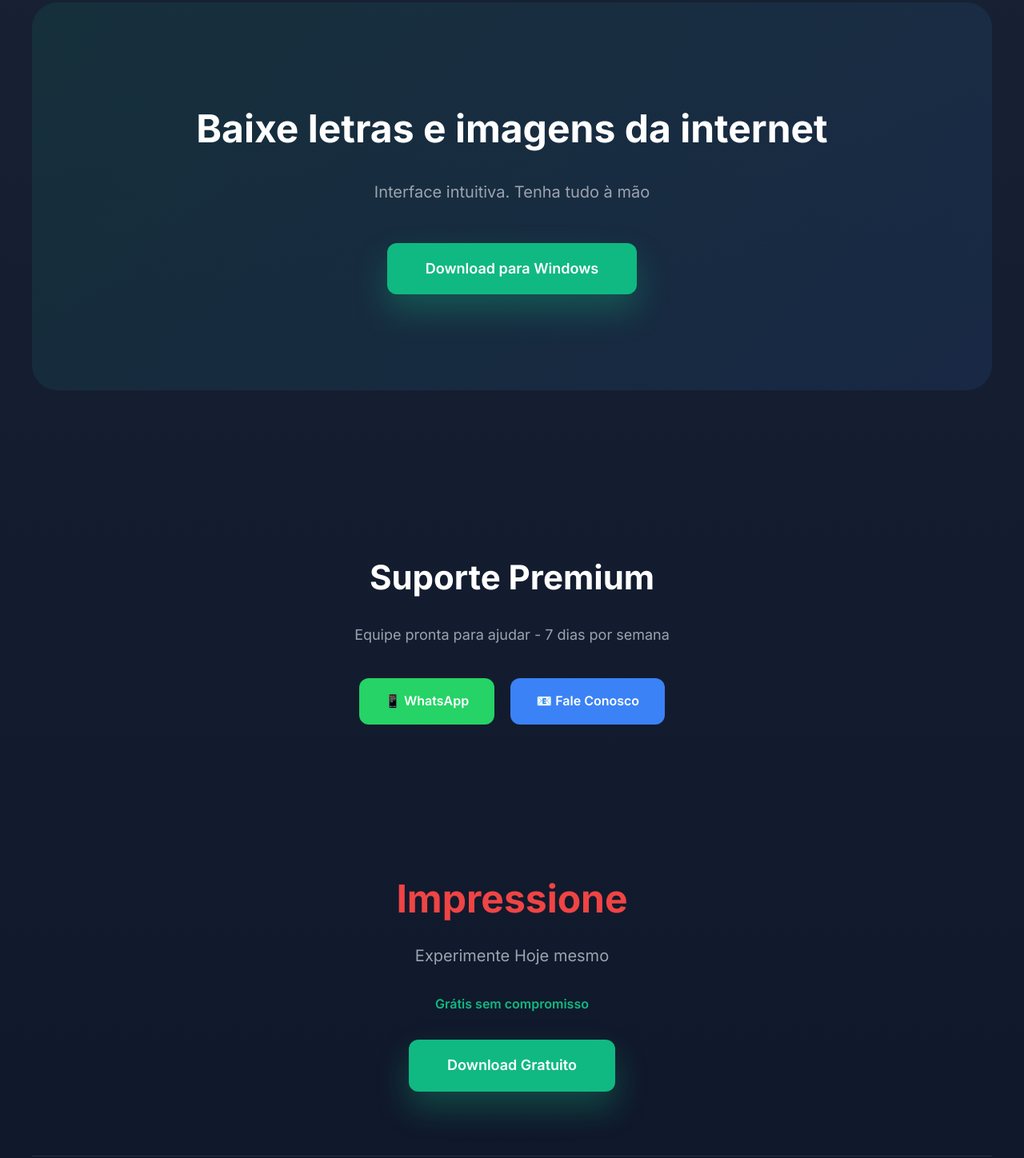
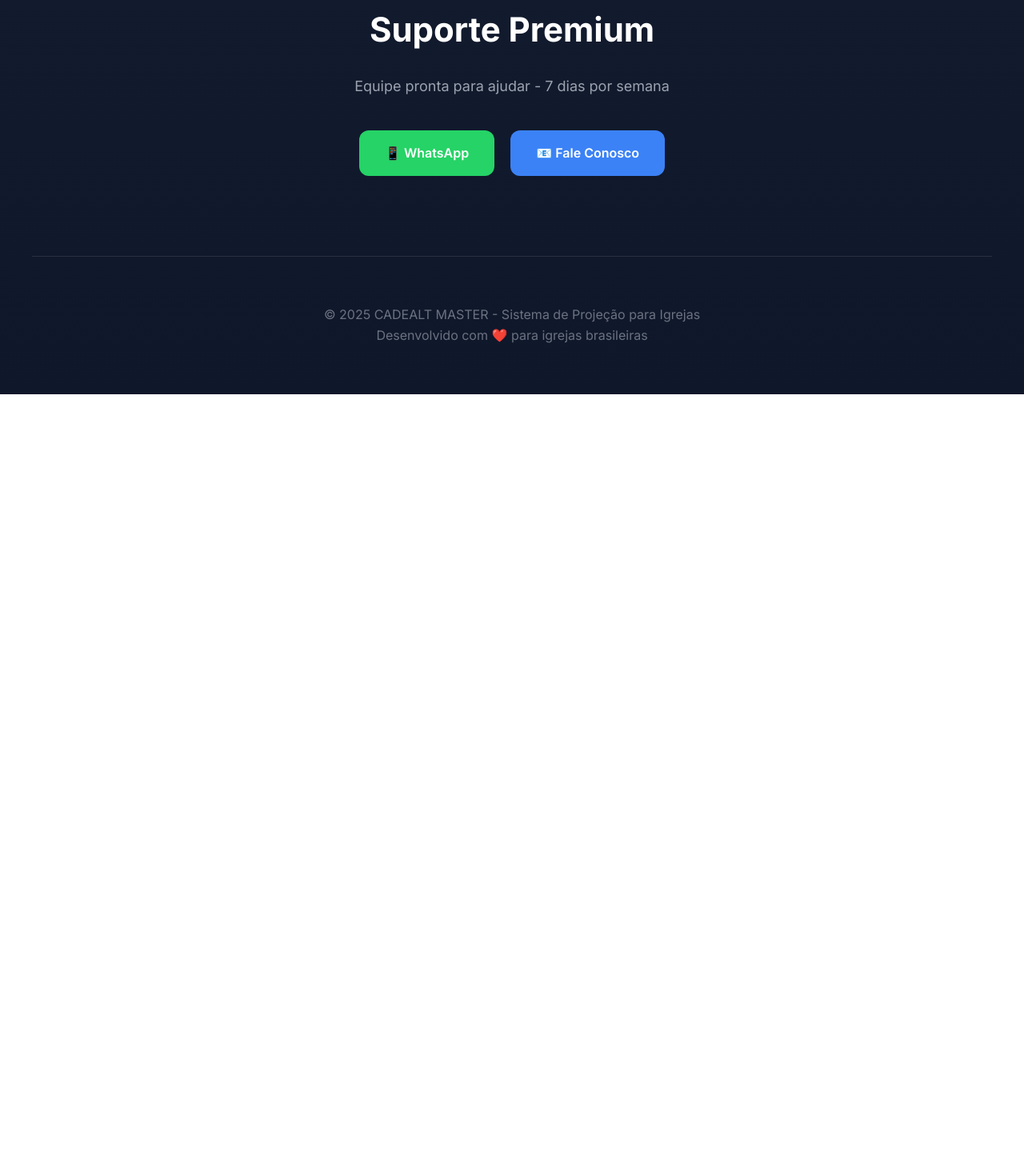
Before and after one commit to JeelSantiago/cadealt-master, a plain HTML site: page index.html in a window 1280 px wide. Shown: the part 4520-5968 px from the top of the page at 80% size. After the commit the page ends 5013 px from the top, so only its background shows below. Drawn offline with Linux system fonts and the light colour scheme.

Commit message:
Update index.html

```diff
--- a/index.html
+++ b/index.html
@@ -440,12 +440,6 @@
             </div>
         </section>
 
-        <section class="cta-section" id="download">
-            <h2>Baixe letras e imagens da internet</h2>
-            <p>Interface intuitiva. Tenha tudo à mão</p>
-            <a href="#" class="cta-button">Download para Windows</a>
-        </section>
-
         <section style="padding: 100px 0; text-align: center;">
             <h2 style="font-size: 42px; font-weight: 700; margin-bottom: 24px;">Suporte Premium</h2>
             <p style="font-size: 18px; color: #9CA3AF; margin-bottom: 40px;">Equipe pronta para ajudar - 7 dias por semana</p>
@@ -455,13 +449,6 @@
             </div>
         </section>
 
-        <section style="text-align: center; padding: 80px 0;">
-            <h2 style="font-size: 48px; font-weight: 700; margin-bottom: 16px; color: #EF4444;">Impressione</h2>
-            <p style="font-size: 20px; color: #9CA3AF; margin-bottom: 24px;">Experimente Hoje mesmo</p>
-            <p style="font-size: 16px; color: #10B981; margin-top: 32px; font-weight: 600;">Grátis sem compromisso</p>
-            <a href="#download" class="cta-button" style="margin-top: 32px;">Download Gratuito</a>
-        </section>
-
         <footer class="footer">
             <p>© 2025 CADEALT MASTER - Sistema de Projeção para Igrejas</p>
             <p>Desenvolvido com ❤️ para igrejas brasileiras</p>
```
